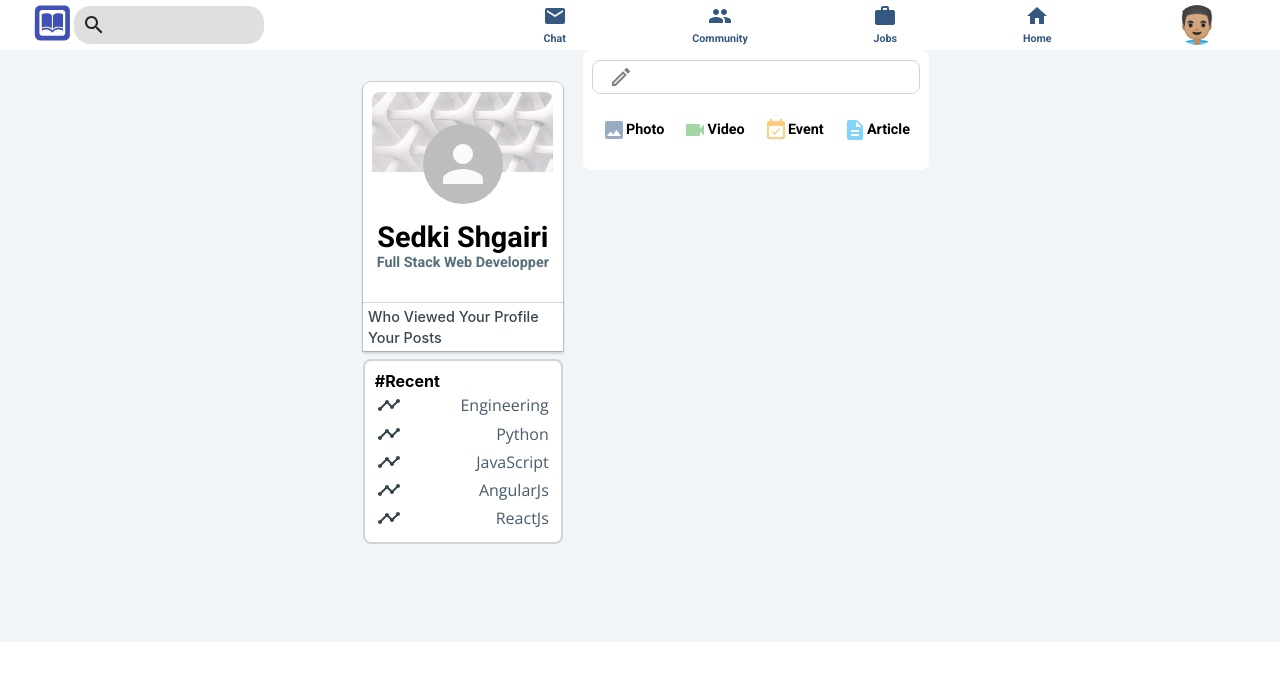
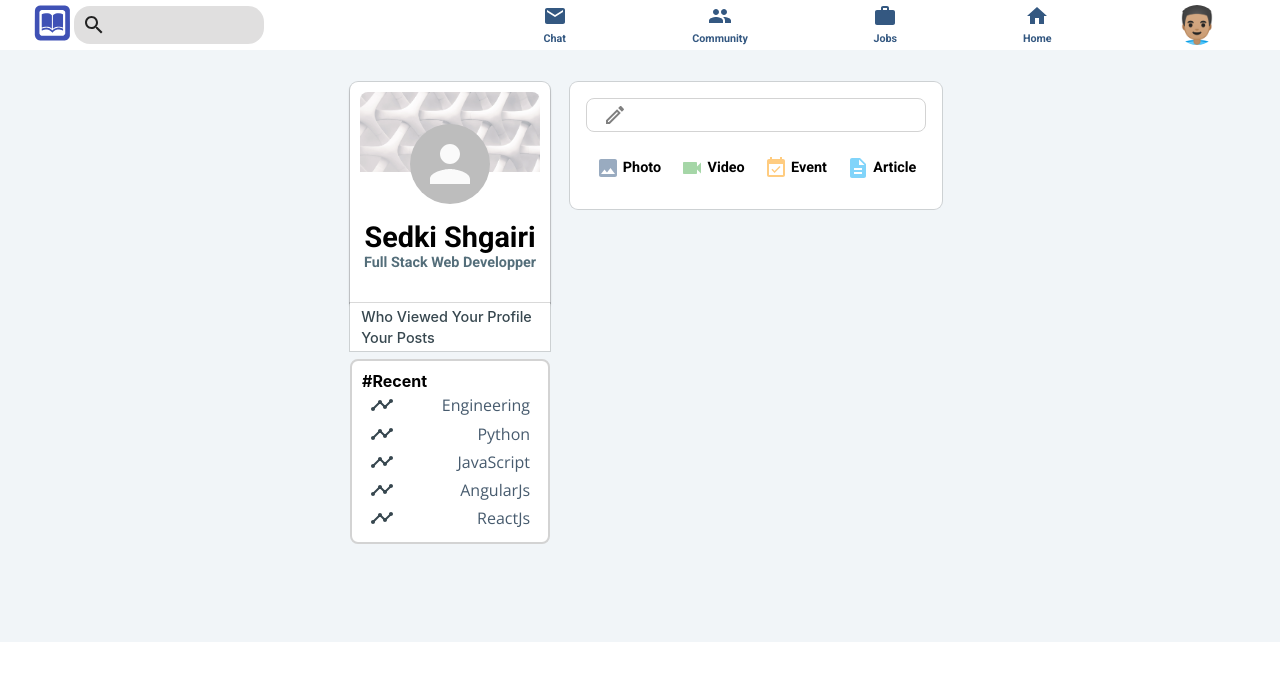
Before and after one commit to Sedki-Sghairi/chatspace, a React (Create React App) app: page / in a window 1280 px wide. Shown: the top 680 px of the page. Built offline with nearby package versions, Linux system fonts and the light colour scheme.

Commit message:
add padding to sidebar links and keep feed section at the same height level of sidebar by adding a margin-top 2rem

```diff
--- a/src/feed.css
+++ b/src/feed.css
@@ -4,10 +4,12 @@
 }
 .feed__inputContainer {
 	background-color: #fff;
-	padding: .6rem;
+	padding: 1rem;
 	padding-bottom: 1.2rem;
 	border-radius: .5rem;
 	margin-bottom: 1.2rem;
+	margin-top: 2rem;
+	box-shadow: 0 0 0 1px rgb(0 0 0 / 15%);
 }
 .feed__input {
 	border: lightgray solid 1px;
--- a/src/inputOptions.css
+++ b/src/inputOptions.css
@@ -10,3 +10,6 @@
 .inputOption:hover {
 	background-color: rgb(228, 228, 228);
 }
+.inputOption > h4 {
+	margin-left: .2rem;
+}
--- a/src/sidebar.css
+++ b/src/sidebar.css
@@ -43,12 +43,12 @@
 	flex-direction: column;
 	justify-content: space-evenly;
 	background-color: #fff;
-	box-shadow: 0 0 0 1px rgb(0 0 0 / 15%), 0 2px 3px rgb(0 0 0 / 20%);
+	box-shadow: 0 0 0 1px rgb(0 0 0 / 15%);
 	padding: .2rem;
 }
 .sidebar__recentItem,
 .sidebar__link {
-	padding: .13rem;
+	padding: .13rem .5rem;
 	color: #37474f;
 	font-size: .7rem;
 	font-weight: 500;
```
